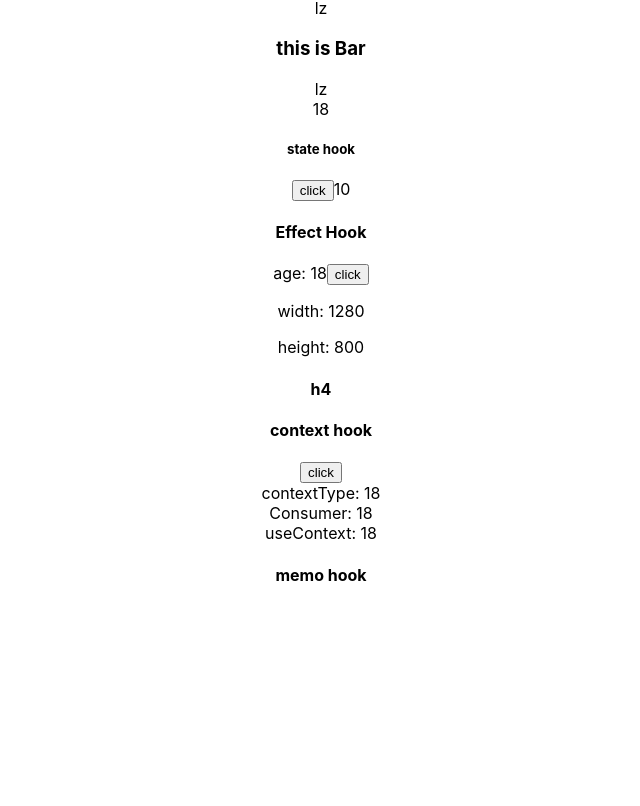
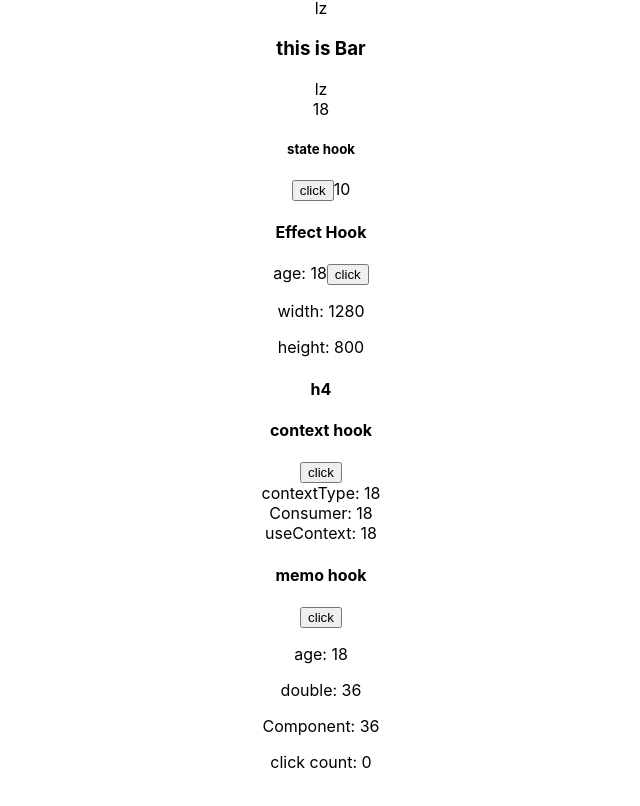
Before and after one commit to lz82/train-ticket, a React (Create React App) app: page / in a window 1280 px wide. Shown: the part 627-1433 px from the top of the page, without its empty margins (319-959 px from the left). Before the commit the page ends 1283 px from the top, so only its background shows below. Built offline with nearby package versions, Linux system fonts and the light colour scheme.

Commit message:
:construction: complete useMemo & useCallback

```diff
--- a/src/pages/memo-hook/index.jsx
+++ b/src/pages/memo-hook/index.jsx
@@ -1,13 +1,62 @@
-import React, { useState } from 'react'
+/* eslint-disable react-hooks/exhaustive-deps */
+import React, { useState, useMemo, useCallback, memo } from "react";
 
-function MemoHook () {
-  const [age, setAge] = useState(18)
+function MemoHook() {
+  const [age, setAge] = useState(18);
+  const [clickCnt, setClickCnt] = useState(0);
+
+  // memo是用在组件上的，props不变组件都不重新渲染
+  // useMemo是用在方法上的，依赖的数组不变，都不会重新计算
+  // 和useEffect的用法很像，区别是useEffect是副作用，肯定在组件渲染完成之后执行
+  // 而useMemo可以加载在组件渲染的时候执行
+  const double = useMemo(() => {
+    return age * 2;
+  }, [age === 20]);
+
+  // 直接将函数作为子组件的props
+  // 会导致每次父组件变化，子组件都重新渲染
+  // 因此需要将函数用useMemo包装起来
+  const handleClice = () => {
+    console.log("handle click...");
+  };
+
+  // 使用useMemo将函数封装起来，后面传个空数组
+  // 这样虽然每次都是一个新句柄，但是其实并不会传给子组件，也就不会导致子组件重新渲染了
+  const handleClickMemo = useMemo(() => {
+    return () => {
+      console.log("memo handle click...");
+    };
+  }, []);
+
+  // 当useMemo返回一个函数时，可以直接使用useCallback
+  const handleClickCallback = useCallback(() => {
+    console.log("callback handle click ...");
+
+    // 当用setClickCnt时，第二个参数需要写clickCnt
+    // setClickCnt(clickCnt + 1)
+    // 如果用回调函数的方式，useCallback的第二个参数可以不写
+    setClickCnt(cnt => cnt + 1);
+  }, []);
 
   return (
     <div>
       <h4>memo hook</h4>
+      <button onClick={() => setAge(age + 1)}>click</button>
+      <p>age: {age}</p>
+      <p>double: {double}</p>
+      <Foo age={double} clickCnt={clickCnt} click={handleClickCallback} />
     </div>
-  )
+  );
 }
 
-export default MemoHook
+const Foo = memo(function(props) {
+  console.log("foo render...");
+  return (
+    <div onClick={props.click}>
+      <p>Component: {props.age}</p>
+      <p>click count: {props.clickCnt}</p>
+    </div>
+  );
+});
+
+export default MemoHook;
```
